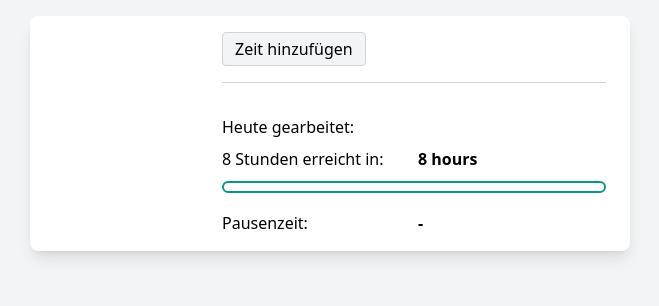
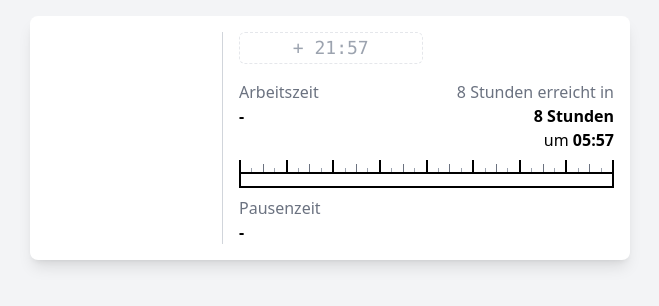
Before and after one commit to alinnert/timetracker, a Vue app: page / in a window 1280 px wide. Shown: the top 306 px of the page, without its empty margins (310-969 px from the left). Built offline with nearby package versions, Linux system fonts and the light colour scheme.

Commit message:
UI update
Add scale to progress bar.
Add target time.
Move add button from toolbar to time stamp list.

```diff
--- a/src/App.vue
+++ b/src/App.vue
@@ -2,9 +2,7 @@
 import DaySummary from './components/DaySummary.vue'
 import DaysList from './components/DaysList.vue'
 import TimestampList from './components/TimestampList.vue'
-import ToolbarButton from './components/ToolbarButton.vue'
 import UiStack from './components/UiStack.vue'
-import UiToolbar from './components/UiToolbar.vue'
 import { useTimesStore } from './stores/times'
 
 const timesStore = useTimesStore()
@@ -13,17 +11,15 @@ const timesStore = useTimesStore()
 <template>
   <div class="grid grid-cols-1 sm:grid-cols-[1fr,600px,1fr] sm:my-4">
     <div
-      class="grid grid-cols-1 sm:grid-cols-[160px,1fr] gap-2 sm:col-start-2 sm:bg-white p-4 sm:rounded-lg sm:shadow-lg"
+      class="grid grid-cols-1 sm:grid-cols-[160px,1px,1fr] grid-rows-[auto,1px,auto] sm:grid-rows-1 gap-4 sm:col-start-2 sm:bg-white p-4 sm:rounded-lg sm:shadow-lg"
     >
-      <div class="row-start-2 sm:row-start-auto">
+      <div class="row-start-3 sm:row-start-auto">
         <DaysList :items="timesStore.allDays"></DaysList>
       </div>
 
+      <div class="h-full w-full bg-gray-300 row-start-2 sm:row-start-auto"></div>
+
       <div>
-        <UiToolbar>
-          <ToolbarButton @click="timesStore.addCurrentTime()">Zeit hinzufügen</ToolbarButton>
-        </UiToolbar>
-
         <UiStack>
           <TimestampList></TimestampList>
           <DaySummary></DaySummary>
--- a/src/components/DaySummary.vue
+++ b/src/components/DaySummary.vue
@@ -1,47 +1,84 @@
 <script setup lang="ts">
 import { useTimesStore } from '@/stores/times'
-import { formatDuration } from 'date-fns'
+import { format, formatDuration } from 'date-fns'
+import { de } from 'date-fns/locale'
 import { computed } from 'vue'
 import { getRatio } from '../lib/date-fns/getRatio'
 
 const timesStore = useTimesStore()
 
-const atLeast8Hours = computed(() => (timesStore.workTimeOfSelectedDay.hours ?? 0) < 8)
+const lessThan8Hours = computed(() => (timesStore.workTimeOfSelectedDay.hours ?? 0) < 8)
 
 const remainingLabel = computed(() =>
-  atLeast8Hours.value ? '8 Stunden erreicht in:' : 'Überstunden:'
+  lessThan8Hours.value ? '8 Stunden erreicht in' : 'Überstunden'
 )
 </script>
 
 <template>
-  <div class="grid grid-cols-2 gap-2 px-2">
-    <div>Heute gearbeitet:</div>
+  <div class="grid grid-cols-[1fr,auto] gap-2">
+    <div>
+      <div class="text-gray-500">Arbeitszeit</div>
       <div class="font-bold">
-      {{ formatDuration(timesStore.workTimeOfSelectedDay, { format: ['hours', 'minutes'] }) }}
+        {{
+          formatDuration(timesStore.workTimeOfSelectedDay, {
+            format: ['hours', 'minutes'],
+            locale: de
+          }) || '-'
+        }}
+      </div>
     </div>
 
-    <div>{{ remainingLabel }}</div>
+    <div class="text-right">
+      <div class="text-gray-500">{{ remainingLabel }}</div>
       <div class="font-bold">
         {{
           formatDuration(timesStore.remainingWorkTimeOfSelectedDay, {
-          format: ['hours', 'minutes']
+            format: ['hours', 'minutes'],
+            locale: de
           })
         }}
       </div>
 
-    <div class="col-span-2">
+      <template v-if="lessThan8Hours && timesStore.selectedDayIsToday">
+        <div>
+          um
+          <strong>
+            {{
+              format(timesStore.timeAfterRemainingWorkTimeOfSelectedDay, 'HH:mm', { locale: de })
+            }}
+          </strong>
+        </div>
+      </template>
+    </div>
+
+    <div class="flex flex-col col-span-2">
+      <div class="flex justify-between items-end">
+        <div class="w-0.5 h-3 bg-black"></div>
+        <template v-for="i in 8" :key="i">
+          <div class="w-px h-1 bg-gray-400"></div>
+          <div class="w-px h-2 bg-gray-500"></div>
+          <div class="w-px h-1 bg-gray-400"></div>
+          <div class="w-0.5 h-3 bg-black"></div>
+        </template>
+      </div>
+
       <progress
-        class="w-full appearance-none [&::-webkit-progress-bar]:rounded-full [&::-webkit-progress-bar]:h-3 [&::-webkit-progress-bar]:bg-white [&::-webkit-progress-bar]:border-solid [&::-webkit-progress-bar]:border-2 [&::-webkit-progress-bar]:border-teal-600 [&::-webkit-progress-value]:bg-teal-600"
+        class="w-full appearance-none [&::-webkit-progress-bar]:h-4 [&::-webkit-progress-bar]:bg-white [&::-webkit-progress-bar]:border-solid [&::-webkit-progress-bar]:border-2 [&::-webkit-progress-bar]:border-black [&::-webkit-progress-value]:bg-emerald-600"
         :value="getRatio(timesStore.workTimeOfSelectedDay, { hours: 8 })"
         max="1"
       ></progress>
     </div>
 
-    <div>Pausenzeit:</div>
+    <div>
+      <div class="text-gray-500">Pausenzeit</div>
       <div class="font-bold">
         {{
-        formatDuration(timesStore.breakTimeOfSelectedDay, { format: ['hours', 'minutes'] }) || '-'
+          formatDuration(timesStore.breakTimeOfSelectedDay, {
+            format: ['hours', 'minutes'],
+            locale: de
+          }) || '-'
         }}
       </div>
     </div>
+  </div>
 </template>
--- a/src/components/TimestampList.vue
+++ b/src/components/TimestampList.vue
@@ -6,10 +6,12 @@ const timesStore = useTimesStore()
 </script>
 
 <template>
-  <div class="grid grid-cols-2 gap-2 px-2">
+  <div class="grid grid-cols-2 gap-2">
     <template v-for="(timestamp, index) in timesStore.timestampsOfSelectedDay" :key="index">
       <div class="flex items-center leading-none border border-gray-300 rounded-md p-px">
-        <div class="flex-grow px-2 text-lg font-mono text-center">{{ format(timestamp, 'HH:mm') }}</div>
+        <div class="flex-grow px-2 text-lg font-mono text-center">
+          {{ format(timestamp, 'HH:mm') }}
+        </div>
         <div
           class="p-0.5 bg-red-700 hover:bg-red-600 active:bg-red-800 text-white cursor-default rounded select-none aspect-square h-full text-center text-lg"
           @click="timesStore.removeDate(timestamp)"
@@ -18,5 +20,16 @@ const timesStore = useTimesStore()
         </div>
       </div>
     </template>
+    <div
+      class="group flex items-center leading-none border border-dashed border-gray-200 hover:border-gray-400 rounded-md p-px"
+      v-if="timesStore.selectedDayIsToday"
+      @click="timesStore.addCurrentTime()"
+    >
+      <div
+        class="flex-grow text-lg font-mono text-center text-gray-400 group-hover:text-gray-600 select-none"
+      >
+        + {{ format(timesStore.currentTime, 'HH:mm') }}
+      </div>
+    </div>
   </div>
 </template>
--- a/src/stores/times.ts
+++ b/src/stores/times.ts
@@ -1,6 +1,6 @@
 import { addDurations } from '@/lib/date-fns/addDuration'
 import { subtractDuration } from '@/lib/date-fns/subtractDuration'
-import { intervalToDuration, isSameDay } from 'date-fns'
+import { add, intervalToDuration, isSameDay } from 'date-fns'
 import { defineStore } from 'pinia'
 import { computed, ref, watchEffect } from 'vue'
 
@@ -37,6 +37,10 @@ export const useTimesStore = defineStore('times', () => {
   })
 
   const selectedDay = ref<Date>(new Date())
+
+  const selectedDayIsToday = computed((): boolean => {
+    return isSameDay(currentTime.value, selectedDay.value)
+  })
 
   const timestampsOfSelectedDay = computed((): Date[] => {
     return timestamps.value.filter((timestamp) => isSameDay(timestamp, selectedDay.value))
@@ -79,14 +83,21 @@ export const useTimesStore = defineStore('times', () => {
     return subtractDuration({ hours: 8 }, workTimeOfSelectedDay.value)
   })
 
+  const timeAfterRemainingWorkTimeOfSelectedDay = computed((): Date => {
+    return add(currentTime.value, remainingWorkTimeOfSelectedDay.value)
+  })
+
   return {
+    currentTime,
     timestamps,
     allDays,
     selectedDay,
+    selectedDayIsToday,
     timestampsOfSelectedDay,
     workTimeOfSelectedDay,
     breakTimeOfSelectedDay,
     remainingWorkTimeOfSelectedDay,
+    timeAfterRemainingWorkTimeOfSelectedDay,
     setSelectedDay(day: Date) {
       selectedDay.value = day
     },
@@ -103,6 +114,6 @@ export const useTimesStore = defineStore('times', () => {
     },
     clearDates() {
       timestamps.value = []
-    }
+    },
   }
 })
```
Lines whose indentation alone changed are shown as unchanged.
